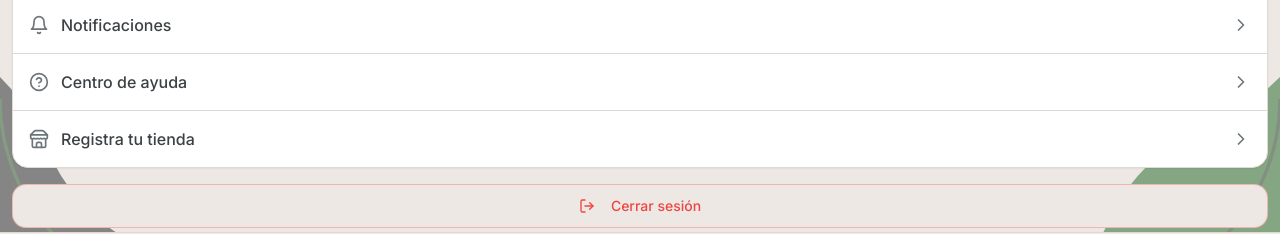
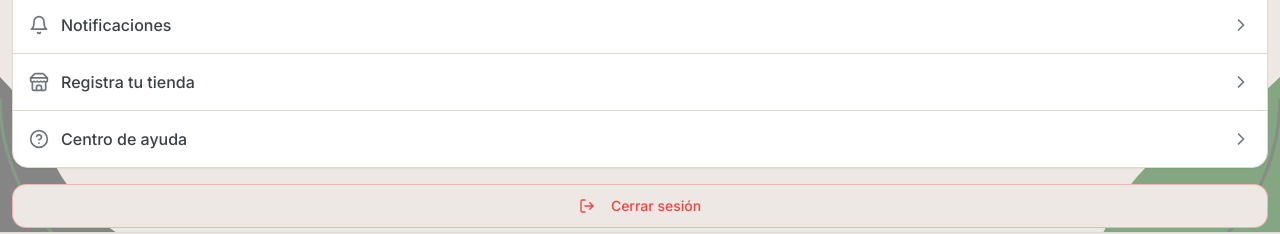
Before and after one commit to TomasMisrahi/sobrazero-eco-deal, a React (Vite) app: page /perfil in a window 1280 px wide. Shown: the part 503-737 px from the top of the page. Built offline with nearby package versions, Linux system fonts and the light colour scheme; the HTML template or start-up script is replaced by a standard one.

Commit message:
Reorder Perfil menu items
- Move "Registra tu tienda" before "Centro de ayuda" in /perfil menuItems to reflect updated ordering.

```diff
--- a/src/pages/Perfil.tsx
+++ b/src/pages/Perfil.tsx
@@ -51,14 +51,14 @@ const Perfil = () => {
       path: "/perfil/notificaciones",
     },
     {
+      icon: Store,
+      label: "Registra tu tienda",
+      path: "/perfil/registrar-tienda",
+    },
+    {
       icon: HelpCircle,
       label: "Centro de ayuda",
       path: "/perfil/centro-ayuda",
-    },
-    {
-      icon: Store,
-      label: "Registra tu tienda",
-      path: "/perfil/registrar-tienda",
     },
   ];
 
```
